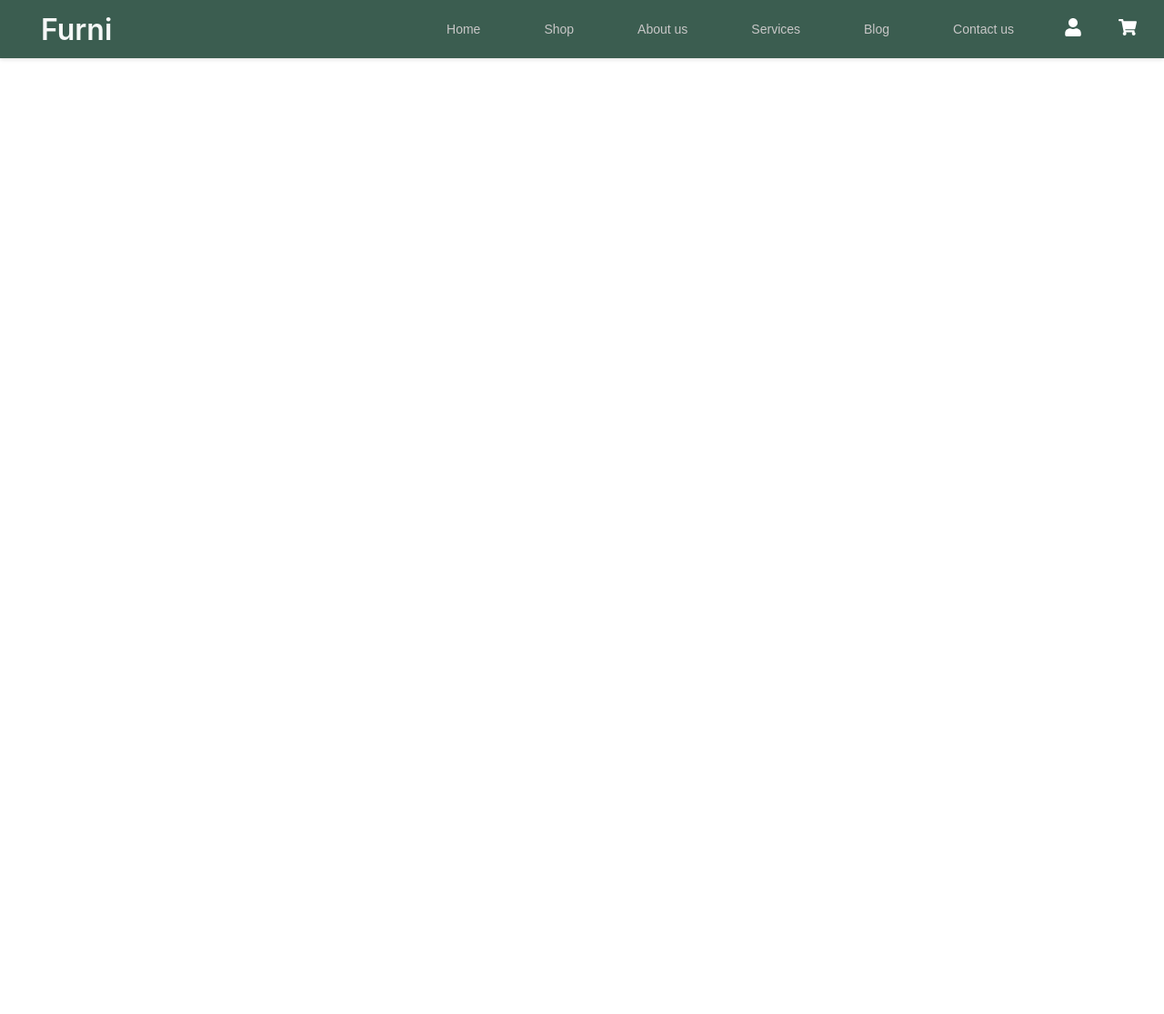
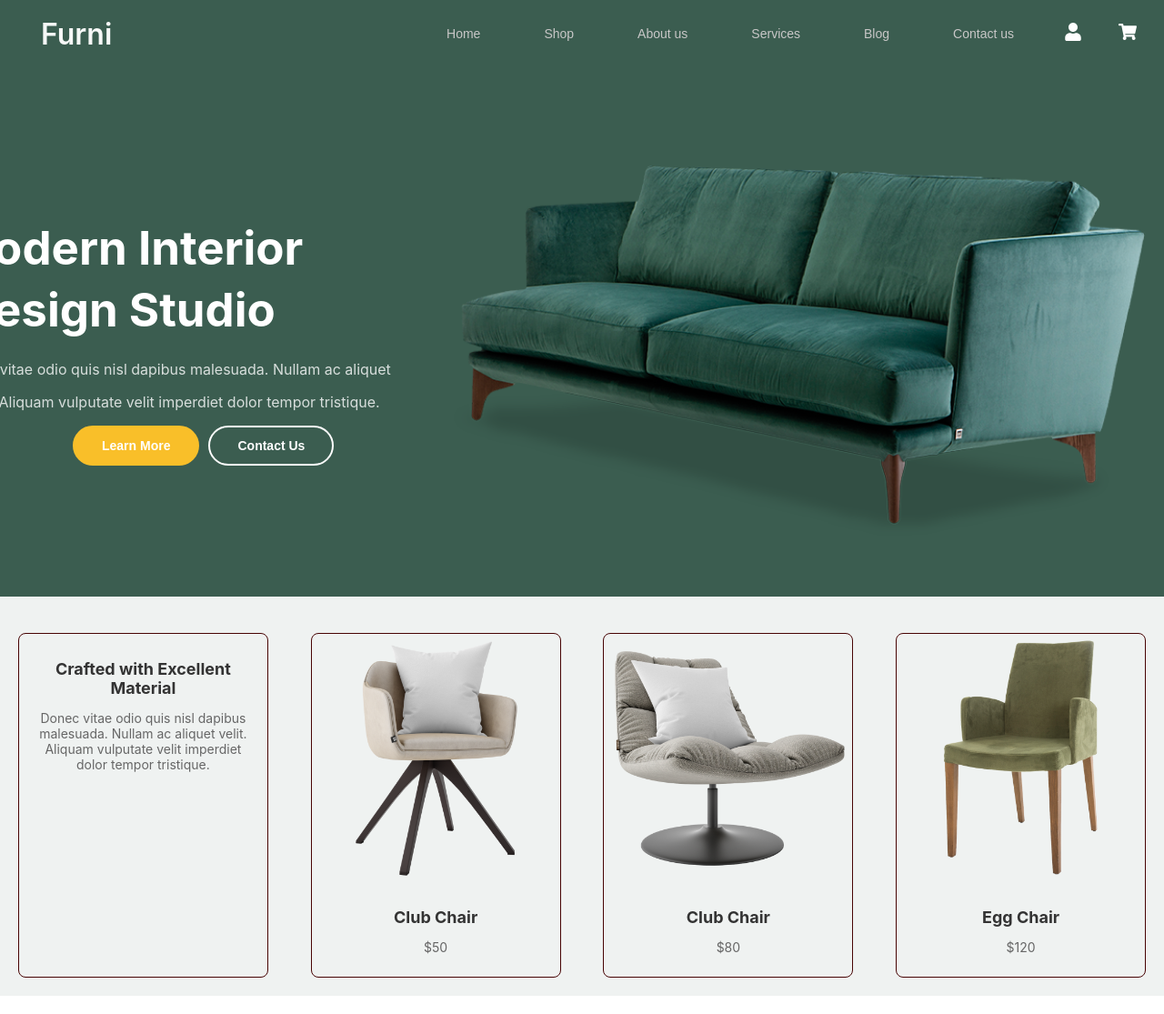
Before and after one commit to kimmisinha/Ecommerce-website, a React (Create React App) app in the folder frontend/: page / in a window 1280 px wide. Shown: the whole page at 91% size. Before the commit the page ends 800 px from the top, so only its background shows below. Built offline with nearby package versions, Linux system fonts and the light colour scheme.

Commit message:
Added chair content

```diff
--- a/frontend/src/App.js
+++ b/frontend/src/App.js
@@ -1,10 +1,10 @@
 import logo from './logo.svg';
 import './App.css';
-import Interior from './components/Interior-Design/Interior'
+import Navbar from './components/Navbar/Navbar'
 function App() {
   return (
     <div className="App">
-      <Interior/>
+      <Navbar/>
     </div>
   );
 }
--- a/frontend/src/components/Crafted-material/Crafeted.css
+++ b/frontend/src/components/Crafted-material/Crafeted.css
@@ -1,90 +1,61 @@
-/* .flex-container {
+.crafted-container {
+  background-color: rgb(239,242,241);
+  padding: 20px;
+  margin-bottom: 20px;
+}
+
+.crafted-text {
+  text-align: center;
+  margin-bottom: 20px;
+}
+
+.crafted-text h2 {
+  font-size: 28px;
+  font-weight: bold;
+  color: #333;
+}
+
+.crafted-text p {
+  font-size: 16px;
+  color: #666;
+}
+
+.products-container {
   display: flex;
   justify-content: space-between;
-    align-items: stretch;
 }
 
-  .text-content,
-  .image-container {
-    flex: 1;
-    padding: 10px;
-    box-sizing: border-box;
-    display: flex;
-    flex-direction: column;
-    justify-content: center;
+.product-box {
+  width: 22%;
+  background-color:rgb(239,242,241);
+  border: 1px solid #470404;
+  border-radius: 8px;
+  overflow: hidden;
+  transition: transform 0.3s ease-in-out;
 }
 
-  .text-content {
-    flex: 1;
+.product-box:hover {
+  transform: translateY(-5px);
 }
 
-  .image-container {
-    flex: 1;
-    display: flex;
-    justify-content: center;
-    align-items: center;
-  }
-
-  img {
-    max-width: 100%;
+.product-box img {
+  width: 100%;
   height: auto;
   display: block;
 }
-   */
 
-   .flex-container {
-    display: flex;
-    justify-content: space-between;
-    align-items: stretch;
+.product-info {
+  padding: 10px;
 }
 
-  .text-content,
-  .image-container {
-    flex: 1;
-    padding: 10px;
-    box-sizing: border-box;
-    display: flex;
-    flex-direction: column;
-    justify-content: center;
+.product-info h3 {
+  font-size: 18px;
+  font-weight: bold;
+  color: #333;
+  margin-bottom: 5px;
 }
 
-  .text-content {
-    flex: 1;
+.product-info p {
+  font-size: 14px;
+  color: #666;
 }
-
-  .image-container {
-    flex: 1;
-    display: flex;
-    justify-content: center;
-    align-items: center;
-  }
-
-  .image-wrapper {
-    position: relative;
-    display: flex;
-    justify-content: center;
-    align-items: center;
-  }
-
-  img {
-    max-width: 100%;
-    height: auto;
-    display: block;
-    transition: transform 0.3s ease;
-  }
-
-  .btn {
-    position: absolute;
-    bottom: -40px;
-    opacity: 0;
-    transition: bottom 0.3s ease, opacity 0.3s ease;
-  }
-
-  .image-wrapper:hover img {
-    transform: translateY(-10px);
-  }
-
-  .image-wrapper:hover .btn {
-    bottom: 10px;
-    opacity: 1;
-  }
--- a/frontend/src/components/Crafted-material/Crafted.jsx
+++ b/frontend/src/components/Crafted-material/Crafted.jsx
@@ -5,23 +5,64 @@ import ProductImage_2 from "../../assets/excellent material/product-2.png";
 import ProductImage_3 from "../../assets/excellent material/product-3.png";
 
 function Crafted() {
-  const productImages = [ProductImage_1, ProductImage_2, ProductImage_3];
+  const productImages = [
+    {
+      image: ProductImage_1,
+      name: "Club Chair",
+      price: "$50",
+    },
+    {
+      image: ProductImage_2,
+      name: "Club Chair",
+      price: "$80",
+    },
+    {
+      image: ProductImage_3,
+      name: "Egg Chair",
+      price: "$120",
+    },
+  ];
+
   return (
-    <div>
-      <div className="flex-container">
-        <div className="text-content">
-          <h1>Crafted with excellent material.</h1>
-          <h2>
-            Donec vitae odio quis nisl dapibus malesuada. Nullam ac aliquet
-            velit. Aliquam vulputate velit imperdiet dolor tempor tristique.
-          </h2>
+    <div className="crafted-container">
+      <div className="crafted-text">
+
+      </div>
+      <div className="products-container">
+        {/* Product Box 1 */}
+        <div className="product-box">
+          <div className="product-info">
+            <h3>Crafted with Excellent Material</h3>
+            <p>
+              Donec vitae odio quis nisl dapibus malesuada. Nullam ac aliquet
+              velit. Aliquam vulputate velit imperdiet dolor tempor tristique.
+            </p>
+          </div>
         </div>
-        {productImages.map((image, index) => (
-          <div key={index} className="image-container">
-            <img src={image} alt={`Product ${index + 1}`} />
-            <button className="btn">Learn More</button>
+        {/* Product Box 2 */}
+        <div className="product-box">
+          <img src={productImages[0].image} alt="Product 1" />
+          <div className="product-info">
+            <h3>{productImages[0].name}</h3>
+            <p>{productImages[0].price}</p>
           </div>
-        ))}
+        </div>
+        {/* Product Box 3 */}
+        <div className="product-box">
+          <img src={productImages[1].image} alt="Product 2" />
+          <div className="product-info">
+            <h3>{productImages[1].name}</h3>
+            <p>{productImages[1].price}</p>
+          </div>
+        </div>
+        {/* Product Box 4 */}
+        <div className="product-box">
+          <img src={productImages[2].image} alt="Product 3" />
+          <div className="product-info">
+            <h3>{productImages[2].name}</h3>
+            <p>{productImages[2].price}</p>
+          </div>
+        </div>
       </div>
     </div>
   );
--- a/frontend/src/components/Interior-Design/Interior.css
+++ b/frontend/src/components/Interior-Design/Interior.css
@@ -1,67 +1,68 @@
-.navbar {
+.content {
   display: flex;
   justify-content: space-between;
   align-items: center;
-  padding: 10px;
-  background-color: #f8f8f8;
-  box-shadow: 0 2px 4px rgba(0, 0, 0, 0.1);
   background-color: rgb(59, 93, 80);
+  color: #ffffff;
 }
 
-.left-side {
-  padding-left: 5px;
+.left-box {
+  flex: 1;
+}
+
+.title {
+  font-size: 34px;
+  font-weight: bold;
+  line-height: 0.5;
+}
+
+.description {
+  color: rgba(255, 255, 255, 0.8);
+  font-size: 16px;
+  margin-left: -93px;
+}
+
+.buttons {
   display: flex;
   align-items: center;
-  color: rgb(200, 199, 199);
+  margin-left: 70px;
 }
 
-.brand {
-  font-size: 32px;
+.btn {
+  padding: 12px 30px;
+  font-size: 14px;
+  color: #ffffff;
+  background-color: transparent;
+  border: 2px solid #ffffff;
+  border-radius: 30px;
+  cursor: pointer;
+  transition: background-color 0.3s ease;
   font-weight: 600;
-  text-decoration: none;
-  padding-left: 30px;
-  color: rgb(246, 248, 247);
+  margin-left: 10px;
 }
 
-.right-side {
-  display: flex;
-  align-items: center;
-  font-family: "Arial", "Helvetica", sans-serif;
+.btn.orange {
+  background-color: #f9bf29;
+  border-color: #f9bf29;
 }
 
-.nav-links {
-  list-style: none;
-  display: flex;
-  color: rgb(200, 199, 199);
-  font-size: 14px;
+.btn:hover {
+  background-color: #ffa500;
 }
 
-.nav-links li {
-  margin: 0 10px;
+.right-box {
+  flex: 1/2;
 }
 
-.nav-links a {
-  text-decoration: none;
-  color: rgb(200, 199, 199);
-  font-size: 14px;
-  padding: 25px;
+.right-box img {
+  max-width: 100%;
+  height: auto;
+  display: block;
 }
 
-.icons a {
-  margin-left: 20px;
-  font-size: 20px;
-  color: rgb(200, 199, 199);
-  text-decoration: none;
-  margin-right: 20px;
+.title .title-tag {
+  margin-left: -190px;
 }
-
-.brand:hover,
-.nav-links a:hover,
-right-side:hover {
-  color: rgb(246, 248, 247);
-  cursor: pointer;
+.title .title-tag2 {
+    margin-left: -210px;
 }
-
-.icons a {
-  color: white;
-}
--- a/frontend/src/components/Interior-Design/Interior.jsx
+++ b/frontend/src/components/Interior-Design/Interior.jsx
@@ -1,55 +1,38 @@
+
 import React from "react";
 import { FaShoppingCart, FaUser } from "react-icons/fa";
+import couchImage from "../../assets/Studio-design/couch.png";
+import GreenDotImage from "../../assets/Studio-design/dots-green.svg";
 
-import couchImage from "../../assets/Studio-design/couch.png";
-import Crafted from "../Crafted-material/Crafted";
-import Choose from "../Choose-us/Choose";
-import './Interior.css'
+import "./Interior.css";
+
 function Interior() {
   return (
     <div>
-      <nav className="navbar">
-        <div className="left-side">
-          <a href="#home" className="brand">Furni</a>
-        </div>
-        <div className="right-side">
-          <ul className="nav-links">
-            <li><a href="#home">Home</a></li>
-            <li><a href="#shop">Shop</a></li>
-            <li><a href="#about">About us</a></li>
-            <li><a href="#services">Services</a></li>
-            <li><a href="#blog">Blog</a></li>
-            <li><a href="#contact">Contact us</a></li>
-          </ul>
-          <div className="icons">
-          <a href="#user"><FaUser /></a>
-
-            <a href="#cart"><FaShoppingCart /></a>
+      <div className="content">
+        <div className="left-box">
+          <div className="title">
+            <h2 className="title-tag">Modern Interior</h2>
+            <h2 className="title-tag2">Design Studio</h2>
           </div>
-        </div>
-      </nav>
-
-      {/* <div className="content">
-        <div className="left-box">
-          <h2>Modern Interior Design Studio</h2>
-          <p>
-            Donec vitae odio quis nisl dapibus malesuada. Nullam ac aliquet
-            velit. Aliquam vulputate velit imperdiet dolor tempor tristique.
-          </p>
+          <div className="description">
+            <p className="content-1">
+              Donec vitae odio quis nisl dapibus malesuada. Nullam ac aliquet
+              </p>
+              <p className="content-2">
+              velit. Aliquam vulputate velit imperdiet dolor tempor tristique.
+            </p>
+          </div>
           <div className="buttons">
-            <button className="btn">Learn More</button>
-            <button className="btn">Contact Us</button>
+            <button className="btn orange">Learn More</button>
+            <button className="btn white">Contact Us</button>
           </div>
         </div>
         <div className="right-box">
           <img src={couchImage} alt="Interior Design" />
+          {/* <img src={GreenDotImage} alt="Interior Design" /> */}
         </div>
-      </div> */}
-
-      {/* 3box */}
-      {/* <Crafted /> */}
-      {/* 4box */}
-      {/* <Choose /> */}
+      </div>
     </div>
   );
 }
--- /dev/null
+++ b/frontend/src/components/Navbar/Navbar.css
@@ -0,0 +1,89 @@
+.navbar {
+    display: flex;
+    justify-content: space-between;
+    align-items: center;
+    padding: 10px;
+    background-color: #f8f8f8; /* Default background color */
+    box-shadow: 0 2px 4px rgba(0, 0, 0, 0.1);
+    background-color: rgb(59, 93, 80); /* Updated background color */
+  }
+
+  .left-side {
+    padding-left: 5px;
+    display: flex;
+    align-items: center;
+    color: rgb(200, 199, 199); /* Left side text color */
+  }
+
+  .brand {
+    font-size: 32px;
+    font-weight: 600;
+    text-decoration: none;
+    padding-left: 30px;
+    color: rgb(246, 248, 247); /* Brand text color */
+  }
+
+  .right-side {
+    display: flex;
+    align-items: center;
+    font-family: "Arial", "Helvetica", sans-serif;
+  }
+
+  .nav-links {
+    list-style: none;
+    display: flex;
+    color: rgb(200, 199, 199); /* Nav links text color */
+    font-size: 17px;
+    font-weight: 300;
+  }
+
+  .nav-links li {
+    margin: 0 10px;
+  }
+
+  .nav-links a {
+    text-decoration: none;
+    color: rgb(200, 199, 199); /* Nav links default text color */
+    font-size: 14px;
+    font-weight: 400;
+    padding: 25px;
+    position: relative; /* Ensure relative positioning for ::after pseudo-element */
+  }
+
+  .icons a {
+    margin-left: 20px;
+    font-size: 20px;
+    font-weight: 400;
+    color: rgb(200, 199, 199); /* Icons default color */
+    text-decoration: none;
+    margin-right: 20px;
+  }
+
+  .brand:hover,
+  .nav-links a:hover,
+  .right-side:hover { /* Corrected the selector */
+    color: rgb(246, 248, 247); /* Text color change on hover */
+    cursor: pointer;
+  }
+
+  .icons a {
+    color: white; /* Icons color */
+  }
+
+  .nav-links a::after {
+    content: '';
+    /* display: block; */
+    width: 0;
+    height: 5px;
+    background-color: #f9bf29;
+    transition: .15s all ease-out;
+    position: absolute;
+    bottom: 0;
+    left: 8px;
+    opacity:1;
+    visibility: visible;
+  }
+
+  .nav-links a:hover::after {
+    width: 90%;
+  }
--- /dev/null
+++ b/frontend/src/components/Navbar/Navbar.jsx
@@ -0,0 +1,53 @@
+import React from "react";
+import { FaShoppingCart, FaUser } from "react-icons/fa";
+import "./Navbar.css";
+import Interior from "../Interior-Design/Interior"
+import Crafted from "../Crafted-material/Crafted"
+function Navbar() {
+  return (
+    <div>
+      <nav className="navbar">
+        <div className="left-side">
+          <a href="#home" className="brand">
+            Furni
+          </a>
+        </div>
+        <div className="right-side">
+          <ul className="nav-links">
+            <li>
+              <a href="#home">Home</a>
+            </li>
+            <li>
+              <a href="#shop">Shop</a>
+            </li>
+            <li>
+              <a href="#about">About us</a>
+            </li>
+            <li>
+              <a href="#services">Services</a>
+            </li>
+            <li>
+              <a href="#blog">Blog</a>
+            </li>
+            <li>
+              <a href="#contact">Contact us</a>
+            </li>
+          </ul>
+          <div className="icons">
+            <a href="#user">
+              <FaUser />
+            </a>
+
+            <a href="#cart">
+              <FaShoppingCart />
+            </a>
+          </div>
+        </div>
+      </nav>
+      <Interior/>
+      <Crafted/>
+    </div>
+  );
+}
+
+export default Navbar;
```
Lines whose indentation alone changed are shown as unchanged.
